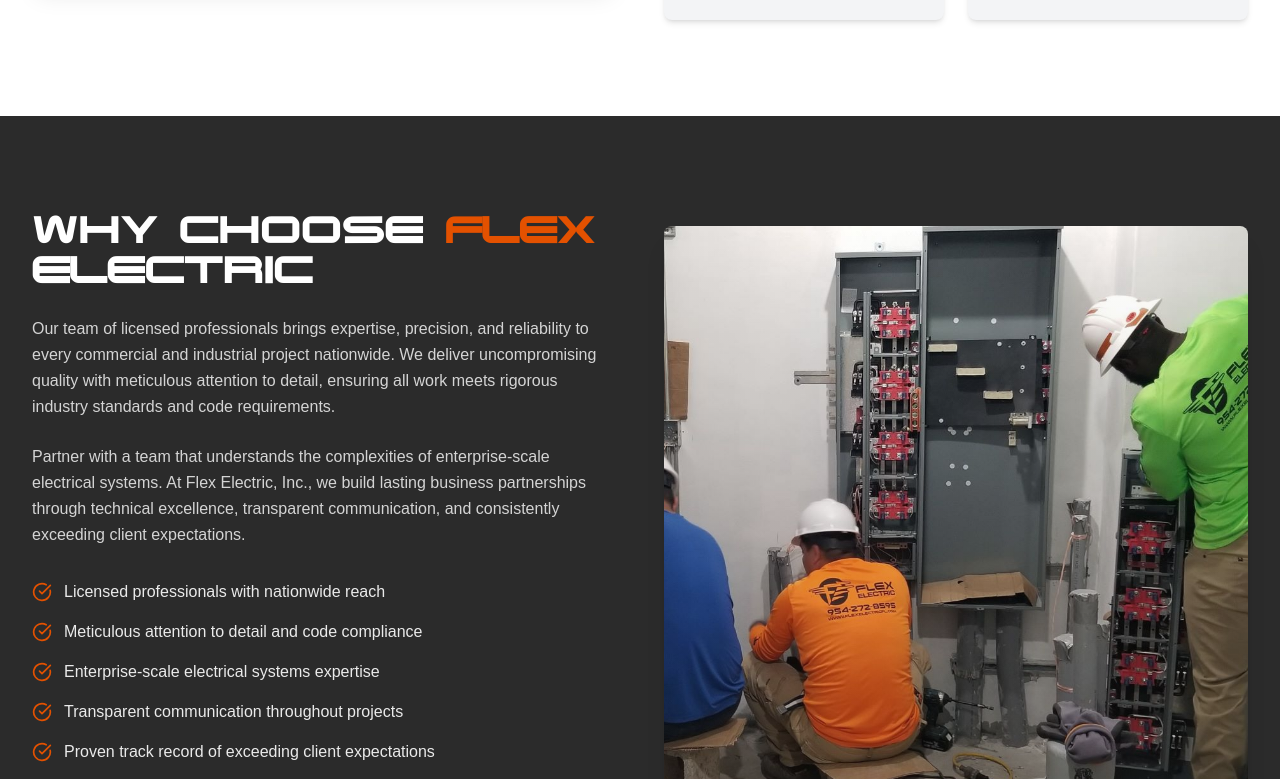
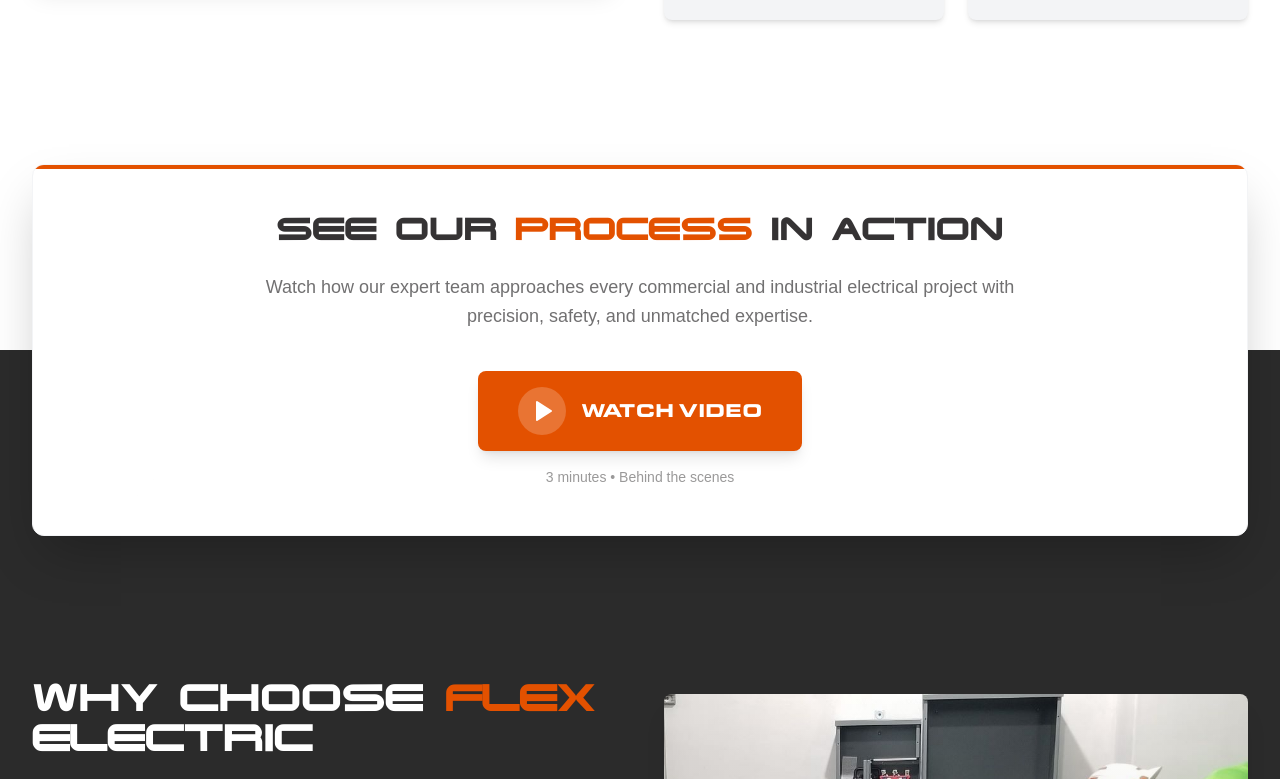
Before and after one commit to DesignGroveDigital/flex-electric-fl, a Next.js app: page / in a window 1280 px wide. Shown: the part 2421-3200 px from the top of the page. Built offline with nearby package versions, Linux system fonts and the light colour scheme.

Commit message:
add social links and new video section

```diff
--- a/app/components/Footer.jsx
+++ b/app/components/Footer.jsx
@@ -2,7 +2,7 @@
 
 import React from 'react';
 import Link from 'next/link';
-import { Phone, Mail, MapPin, ChevronRight, Clock, Globe, Award, ArrowRight } from 'lucide-react';
+import { Phone, Mail, MapPin, ChevronRight, Clock, Globe, Award, ArrowRight, Instagram, Facebook, Youtube } from 'lucide-react';
 import { motion } from 'framer-motion';
 
 const links = [
@@ -48,6 +48,48 @@
                 <div className="space-y-2 text-white/70 pl-8">
                   <p>License: EC13008376</p>
                   <p>Member of the IEC</p>
+                </div>
+              </div>
+
+              {/* Social Media Links */}
+              <div className="pt-4">
+                <h4 className="font-edgar text-white uppercase tracking-wider text-sm mb-4">Follow Us</h4>
+                <div className="flex items-center gap-4">
+                  <motion.a
+                    href="https://instagram.com/flexelectricfl"
+                    target="_blank"
+                    rel="noopener noreferrer"
+                    className="w-10 h-10 bg-white/10 hover:bg-accent/80 rounded-lg flex items-center justify-center text-white/70 hover:text-white transition-colors duration-300"
+                    whileHover={{ scale: 1.1 }}
+                    whileTap={{ scale: 0.95 }}
+                    aria-label="Follow us on Instagram"
+                  >
+                    <Instagram className="w-5 h-5" />
+                  </motion.a>
+
+                  <motion.a
+                    href="https://facebook.com/FlexElectricFL"
+                    target="_blank"
+                    rel="noopener noreferrer"
+                    className="w-10 h-10 bg-white/10 hover:bg-accent/80 rounded-lg flex items-center justify-center text-white/70 hover:text-white transition-colors duration-300"
+                    whileHover={{ scale: 1.1 }}
+                    whileTap={{ scale: 0.95 }}
+                    aria-label="Follow us on Facebook"
+                  >
+                    <Facebook className="w-5 h-5" />
+                  </motion.a>
+
+                  <motion.a
+                    href="https://youtube.com/@flexelectricfl"
+                    target="_blank"
+                    rel="noopener noreferrer"
+                    className="w-10 h-10 bg-white/10 hover:bg-accent/80 rounded-lg flex items-center justify-center text-white/70 hover:text-white transition-colors duration-300"
+                    whileHover={{ scale: 1.1 }}
+                    whileTap={{ scale: 0.95 }}
+                    aria-label="Subscribe to our YouTube channel"
+                  >
+                    <Youtube className="w-5 h-5" />
+                  </motion.a>
                 </div>
               </div>
             </div>
--- /dev/null
+++ b/app/components/ProcessVideo.jsx
@@ -0,0 +1,145 @@
+'use client';
+
+import React, { useState } from 'react';
+import { motion, AnimatePresence } from 'framer-motion';
+import { Play, X } from 'lucide-react';
+
+const VideoTransitionSection = () => {
+  const [isVideoModalOpen, setIsVideoModalOpen] = useState(false);
+
+  return (
+    <>
+      {/* Video CTA Transition Section with 50/50 split */}
+      <section className="relative py-12">
+        {/* 50/50 Background Split */}
+        <div className="absolute inset-0">
+          <div className="h-1/2 bg-white"></div>
+          <div className="h-1/2 bg-[#2b2b2b]"></div>
+        </div>
+
+        <div className="container mx-auto px-4 sm:px-6 lg:px-8 max-w-[90rem] relative z-10">
+          <motion.div
+            className="relative bg-white rounded-xl shadow-2xl p-8 md:p-12 text-center border border-gray-100 overflow-hidden"
+            initial={{ opacity: 0, y: 30 }}
+            whileInView={{ opacity: 1, y: 0 }}
+            transition={{ duration: 0.6, delay: 0.2 }}
+            viewport={{ once: true, margin: "-50px" }}
+          >
+            {/* Subtle top accent border */}
+            <div className="absolute top-0 left-0 right-0 h-1 bg-accent"></div>
+
+            {/* Content with enhanced spacing */}
+            <div className="max-w-3xl mx-auto mb-10">
+              <motion.h3
+                className="text-2xl md:text-3xl font-xoireqe uppercase text-dark mb-6"
+                initial={{ opacity: 0, y: 10 }}
+                whileInView={{ opacity: 1, y: 0 }}
+                transition={{ duration: 0.5, delay: 0.4 }}
+                viewport={{ once: true }}
+              >
+                See Our <span className='text-accent'>Process</span> in Action
+              </motion.h3>
+              <motion.p
+                className="text-dark/70 leading-relaxed text-lg"
+                initial={{ opacity: 0, y: 10 }}
+                whileInView={{ opacity: 1, y: 0 }}
+                transition={{ duration: 0.5, delay: 0.5 }}
+                viewport={{ once: true }}
+              >
+                Watch how our expert team approaches every commercial and industrial electrical project
+                with precision, safety, and unmatched expertise.
+              </motion.p>
+            </div>
+
+            {/* Enhanced button with better spacing */}
+            <motion.div
+              initial={{ opacity: 0, y: 10 }}
+              whileInView={{ opacity: 1, y: 0 }}
+              transition={{ duration: 0.5, delay: 0.6 }}
+              viewport={{ once: true }}
+            >
+              <motion.button
+                onClick={() => setIsVideoModalOpen(true)}
+                className="group relative inline-flex items-center bg-accent hover:bg-accent/90 text-white py-4 px-10 rounded-lg font-edgar uppercase tracking-wider transition-all duration-300 shadow-lg hover:shadow-xl"
+                whileHover={{ scale: 1.02, y: -2 }}
+                whileTap={{ scale: 0.98 }}
+              >
+                {/* Button glow effect */}
+                <div className="absolute inset-0 bg-accent rounded-lg opacity-0 group-hover:opacity-20 blur-lg transition-opacity duration-300"></div>
+
+                <div className="relative flex items-center">
+                  <div className="w-12 h-12 bg-white/20 rounded-full flex items-center justify-center mr-4 group-hover:bg-white/30 transition-colors group-hover:rotate-12 duration-300">
+                    <Play className="w-6 h-6 text-white ml-0.5" fill="currentColor" />
+                  </div>
+                  <span>Watch Video</span>
+                </div>
+              </motion.button>
+
+              {/* Subtle caption below button */}
+              <motion.p
+                className="text-dark/50 text-sm mt-4 font-light"
+                initial={{ opacity: 0 }}
+                whileInView={{ opacity: 1 }}
+                transition={{ duration: 0.5, delay: 0.8 }}
+                viewport={{ once: true }}
+              >
+                3 minutes • Behind the scenes
+              </motion.p>
+            </motion.div>
+
+            {/* Subtle background pattern */}
+            <div className="absolute inset-0 opacity-[0.02] pointer-events-none">
+              <div className="absolute top-8 right-8 w-32 h-32 border border-dark/10 rounded-full"></div>
+              <div className="absolute bottom-8 left-8 w-24 h-24 border border-dark/10 rounded-full"></div>
+            </div>
+          </motion.div>
+        </div>
+      </section>
+
+      {/* Video Modal */}
+      <AnimatePresence>
+        {isVideoModalOpen && (
+          <motion.div
+            className="fixed inset-0 z-50 bg-black/90 flex items-center justify-center p-4"
+            onClick={() => setIsVideoModalOpen(false)}
+            initial={{ opacity: 0 }}
+            animate={{ opacity: 1 }}
+            exit={{ opacity: 0 }}
+            transition={{ duration: 0.3 }}
+          >
+            <motion.div
+              className="relative w-full max-w-4xl max-h-[90vh] bg-black rounded-lg overflow-hidden"
+              initial={{ scale: 0.9, opacity: 0 }}
+              animate={{ scale: 1, opacity: 1 }}
+              exit={{ scale: 0.9, opacity: 0 }}
+              transition={{ duration: 0.3 }}
+              onClick={(e) => e.stopPropagation()}
+            >
+              {/* Close Button */}
+              <button
+                onClick={() => setIsVideoModalOpen(false)}
+                className="absolute top-4 right-4 z-10 w-10 h-10 bg-black/50 hover:bg-black/70 rounded-full flex items-center justify-center text-white transition-colors"
+                aria-label="Close video"
+              >
+                <X className="w-5 h-5" />
+              </button>
+
+              {/* Vimeo Embed */}
+              <div className="relative w-full" style={{ paddingBottom: '56.25%' }}>
+                <iframe
+                  src="https://player.vimeo.com/video/1087767380?autoplay=1&title=0&byline=0&portrait=0&badge=0&autopause=0&player_id=0&app_id=58479"
+                  className="absolute inset-0 w-full h-full"
+                  frameBorder="0"
+                  allow="autoplay; fullscreen; picture-in-picture; clipboard-write"
+                  title="Flex Electric Process Video"
+                ></iframe>
+              </div>
+            </motion.div>
+          </motion.div>
+        )}
+      </AnimatePresence>
+    </>
+  );
+};
+
+export default VideoTransitionSection;
--- a/app/page.js
+++ b/app/page.js
@@ -7,13 +7,17 @@
 import GallerySection from "./components/Gallery";
 import TestimonialsSection from "./components/Testimonials";
 import ContactSection from "./components/Contact";
+import HeroSectionStates from "./components/Hero-states";
+import ProccessTransitionSection from "./components/ProcessVideo";
 
 export default function Home() {
   return (
-    <div className="bg-white text-black overflow-x-hidden">
+    <div className="bg-dark text-black overflow-x-hidden">
       <HeroSection />
+      {/*<HeroSectionStates />*/}
       <ServicesSection />
       <AboutSection />
+      <ProccessTransitionSection />
       <WhyUsSection />
       <GallerySection />
       <TestimonialsSection  />
```
Also changed, not shown: public/outline-ny.svg (added).
